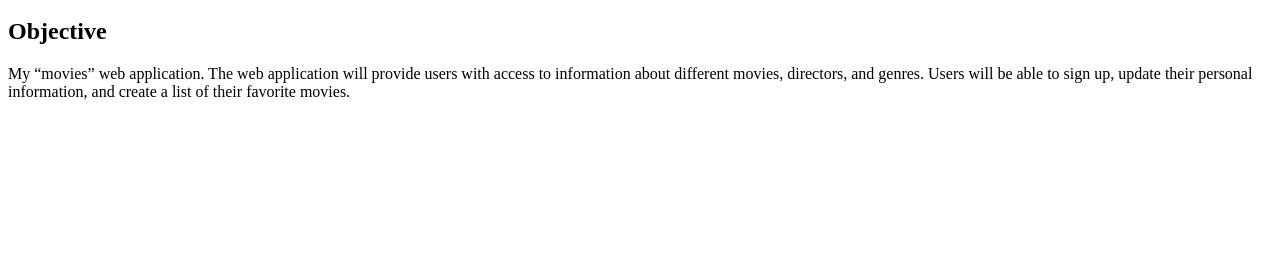
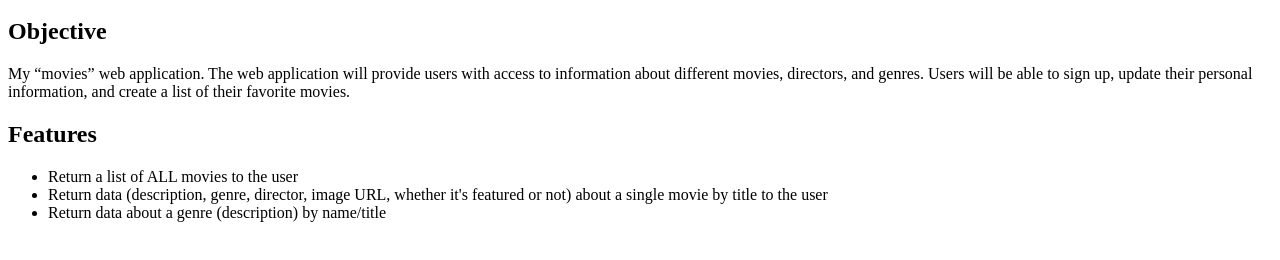
Before and after one commit to Bougee46/movie_api, a website: page public/documentation.html in a window 1280 px wide. Shown: the part 48-308 px from the top of the page. Drawn offline with Linux system fonts and the light colour scheme.

Commit message:
updated documentation

```diff
--- a/public/documentation.html
+++ b/public/documentation.html
@@ -16,5 +16,12 @@
         and create a list of their favorite movies.
     </p>
 
+    <h2>Features</h2>
+        <ul>
+            <li>Return a list of ALL movies to the user</li>
+            <li>Return data (description, genre, director, image URL, whether it's featured or not) about a single movie by title to the user</li>
+            <li>Return data about a genre (description) by name/title</li>
+        </ul>
+    </div>
 </body>
 </html>
```
